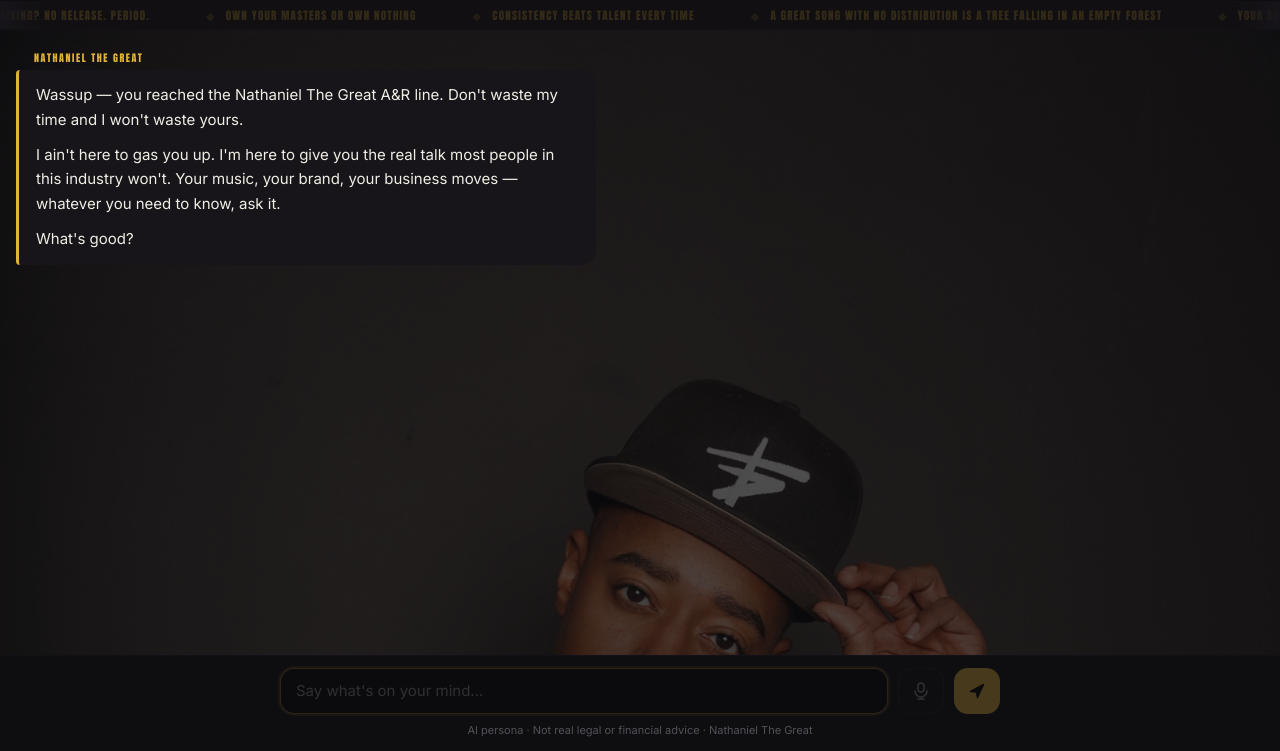
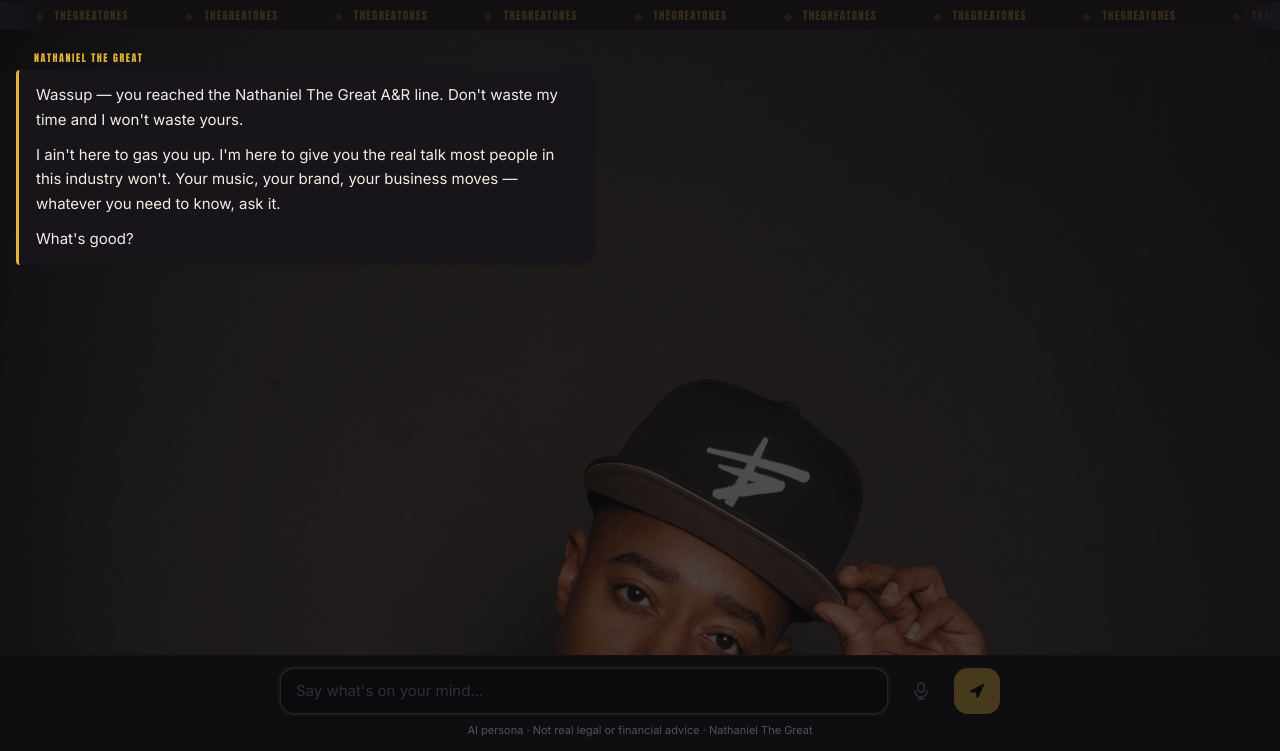
Before and after one commit to publicitystunt25-crypto/greatones-chatbot, a website: page public/index.html in a window 1280 px wide. Shown: the part 49-800 px from the top of the page. Drawn offline with Linux system fonts and the light colour scheme.

Commit message:
ticker says TheGreatOnes

```diff
--- a/public/index.html
+++ b/public/index.html
@@ -568,18 +568,8 @@ NEVER explain what you can't do. If someone sends a link, a video, audio, or any
 //  TICKER QUOTES
 // ═══════════════════════════════════════════════════════
 const TICKER_QUOTES = [
-  'Your fan base is your foundation — build it before you beg for a deal',
-  'No mixing? No release. Period.',
-  'Own your masters or own nothing',
-  'Consistency beats talent every time',
-  'A great song with no distribution is a tree falling in an empty forest',
-  'Your social media isn\'t your career — your catalog is',
-  'Splits need to be in writing before the session starts',
-  'TikTok is a tool, not a plan',
-  'Managers don\'t make careers — artists do. Managers protect them.',
-  'If you can\'t play it for a stranger and get a reaction, it\'s not ready',
-  'Publishing is where the real money hides. Learn it early.',
-  'Your release date means nothing if nobody knows you\'re dropping',
+  'TheGreatOnes', 'TheGreatOnes', 'TheGreatOnes', 'TheGreatOnes',
+  'TheGreatOnes', 'TheGreatOnes', 'TheGreatOnes', 'TheGreatOnes',
 ];
 
 // ═══════════════════════════════════════════════════════
```
